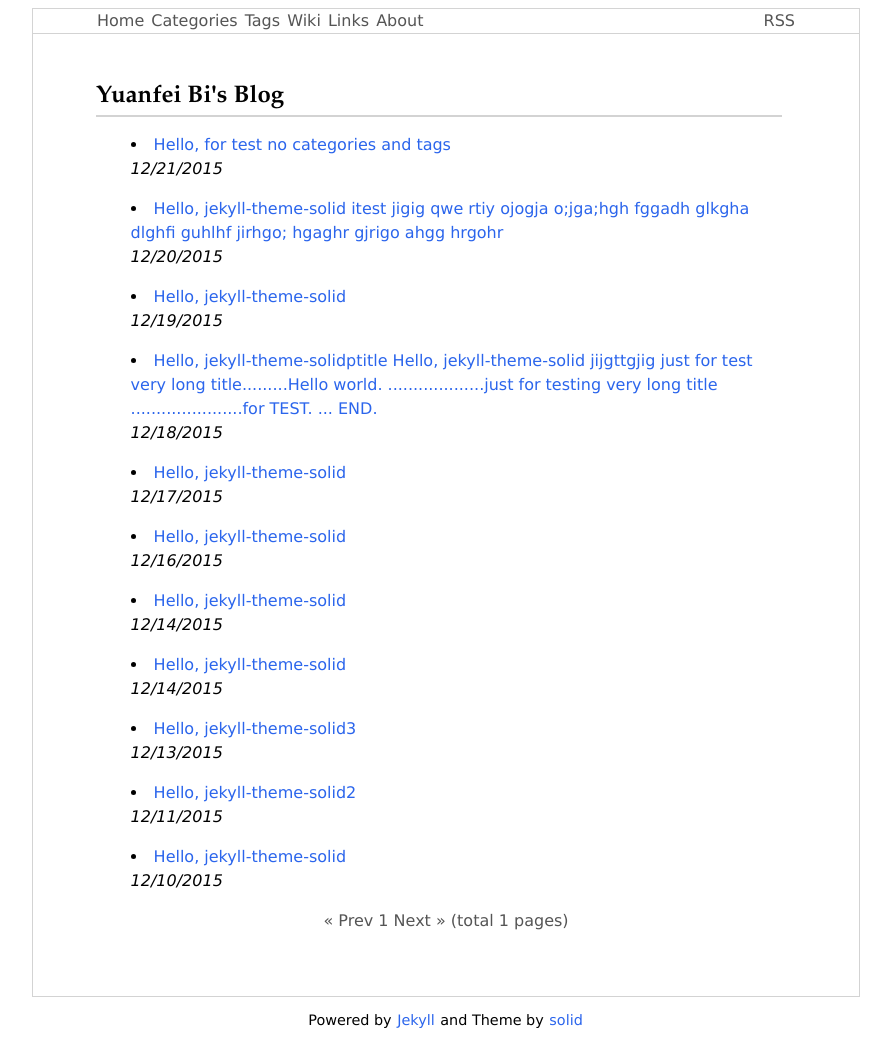
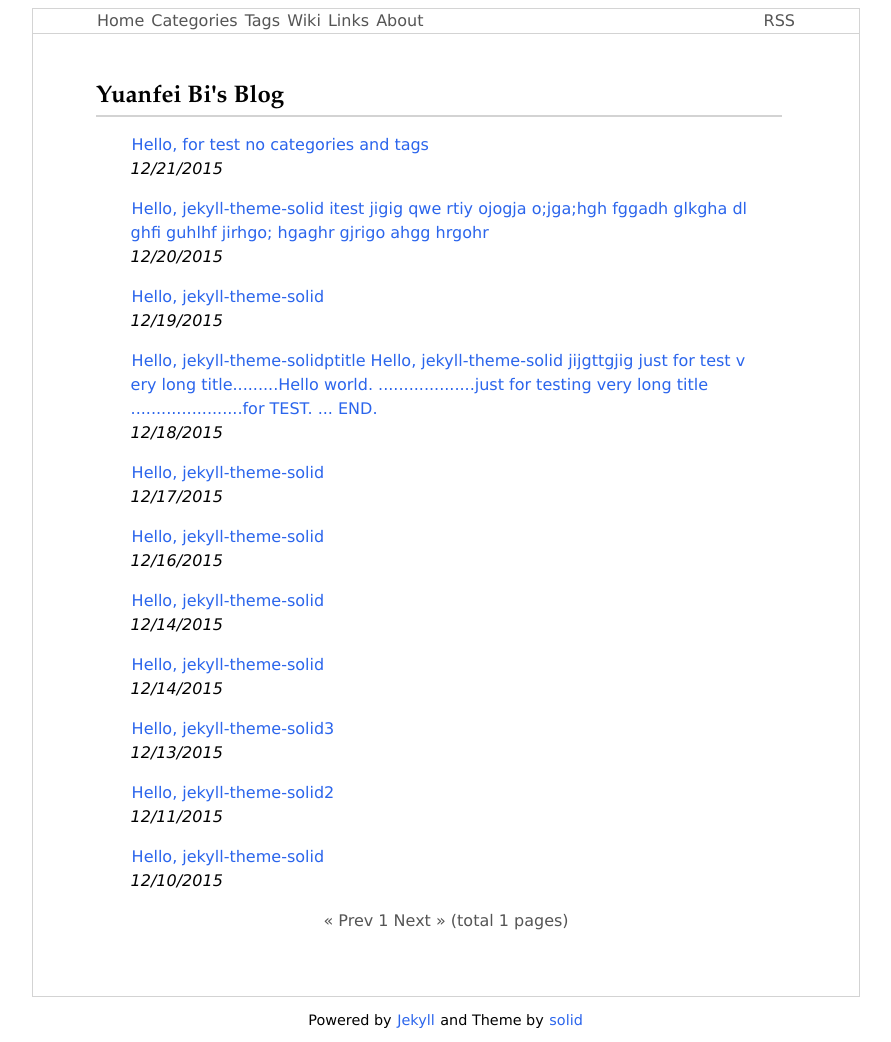
Before and after one commit to yuanfeibi/Blog, a Jekyll site: the page built from index.html, in a window 1280 px wide. Shown: the whole page, without its empty margins (194-1085 px from the left). Built offline with Jekyll 4.4.1, drawn with Linux system fonts in a browser that asks for light colours; the list of posts is cut into pages by our own code.

Commit message:
try to fix index.html for mobile

```diff
--- a/index.html
+++ b/index.html
@@ -8,7 +8,7 @@
 <div class="postlist">
     {% for post in paginator.posts %}
     <div class="overview">
-	    <div class="detail"><li><a href="{{ post.url | prepend: site.baseurl }}">{{ post.title }}</a></li></div>
+	    <div class="detail"><a href="{{ post.url | prepend: site.baseurl }}">{{ post.title }}</a></div>
         <div class="date">{{ post.date | date: "%m/%d/%Y" }}</div>
     </div>
     {% endfor %}
```
Also changed, not shown: 1 other file.
